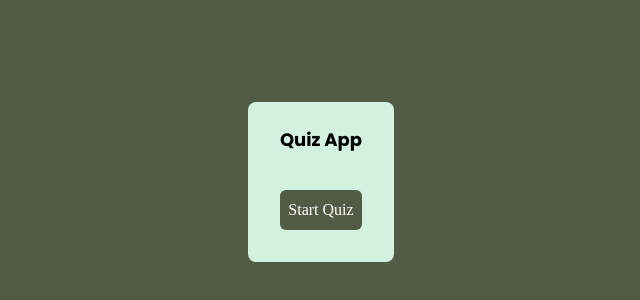
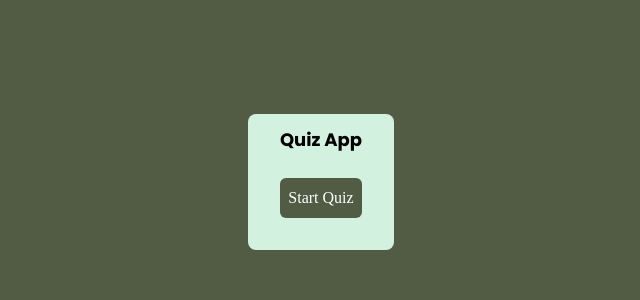
Before and after one commit to Suffynux/JavaScript-practice, a plain HTML site: page Projects/Quizes App/index.html in a window 1280 px wide. Shown: the part 218-518 px from the top of the page, without its empty margins (319-959 px from the left). Drawn offline with nearby package versions, Linux system fonts and the light colour scheme; a web font is replaced by a local one.

```diff
--- a/Projects/Quizes App/index.html
+++ b/Projects/Quizes App/index.html
@@ -53,7 +53,7 @@
   </head>
   <body class="flex justify-center items-center min-h-screen bg-gray-500">
     <div class="main-container bg-white rounded-lg p-3 w-auto">
-      <h1 class="p-3 text-lg font-bold text-center">Quiz App</h1>
+      <h1 class="pgit -3 text-lg font-bold text-center">Quiz App</h1>
       <div id="quiz-container" class="flex flex-col items-center m-5">
         <div id="question-container" class="hidden flex flex-col items-center justify-center">
           <!-- Question no will show here dynamically -->
```
